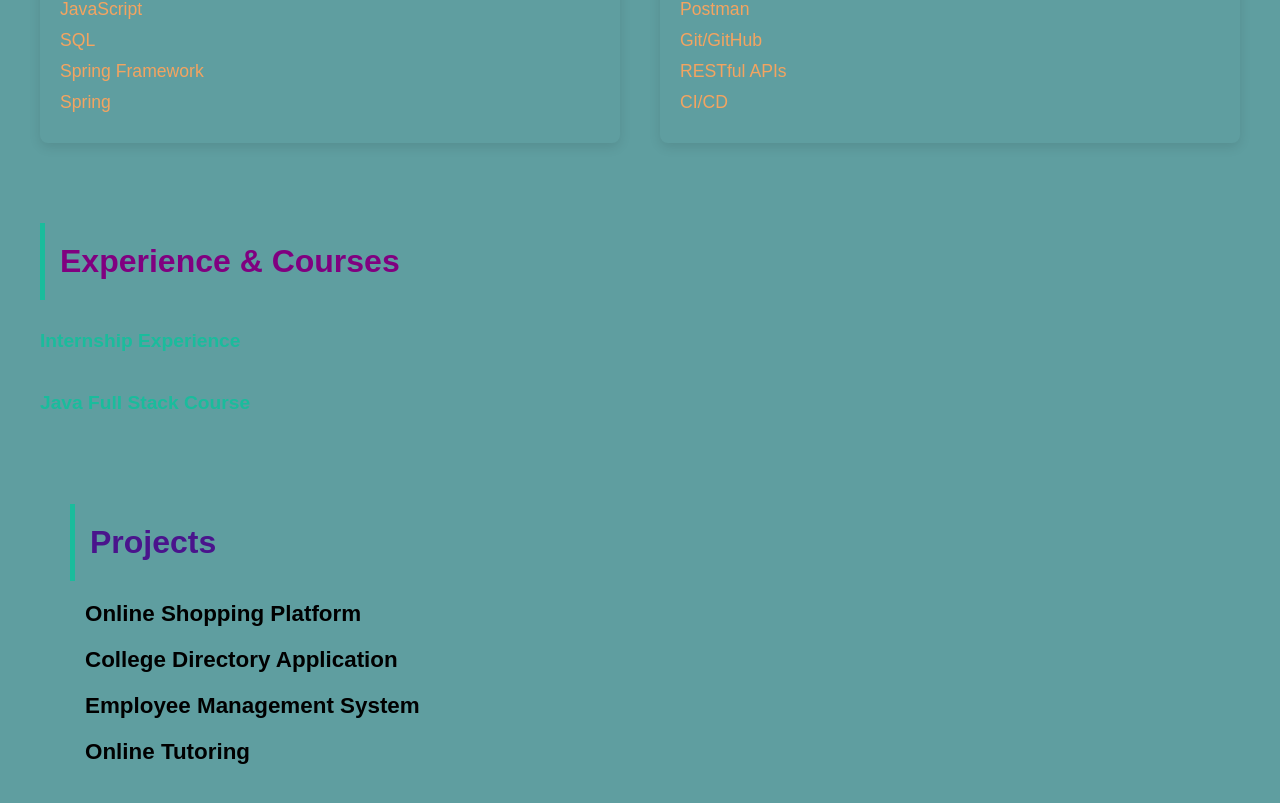
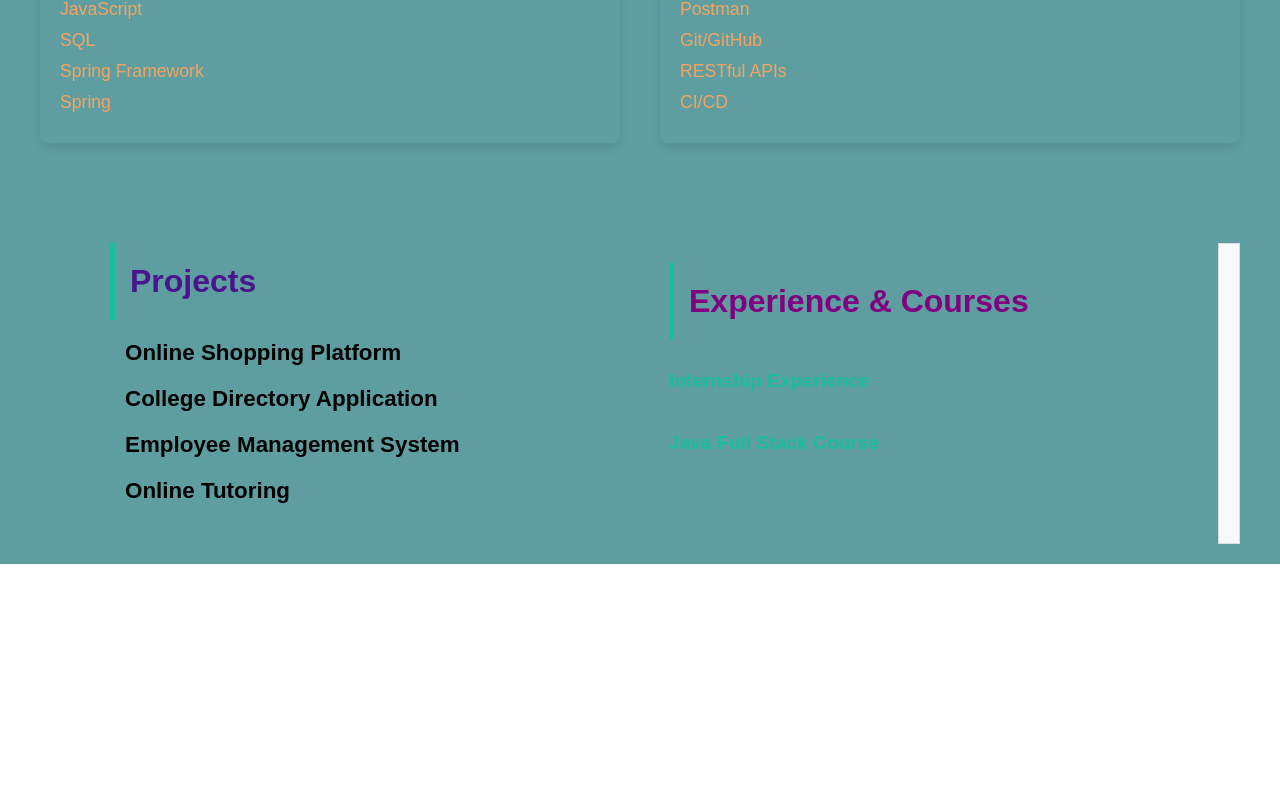
Before and after one commit to mreddy-fullstack/mallikarjunareddy_portfolio, a React (Create React App) app: page / in a window 1280 px wide. Shown: the part 1112-1915 px from the top of the page. After the commit the page ends 1676 px from the top, so only its background shows below. Built offline with nearby package versions, Linux system fonts and the light colour scheme.

Commit message:
Projects and Experience are Updated

```diff
--- a/src/App.js
+++ b/src/App.js
@@ -2,17 +2,15 @@ import './App.css';
 import Header from './components/Header';
 import About from './components/About';
 import Skills from './components/Skills';
-import Projects from './components/Projects';
-import Experience from './components/experience';
+import SideBySideLayout from './components/SideBySideLayout';
 
 function App() {
   return (
     <div className="App">
-      <Header/>
-      <About/>
-      <Skills/>
-      <Experience/>
-      <Projects/>
+      <Header />
+      <About />
+      <Skills />
+      <SideBySideLayout/>
     </div>
   );
 }
--- /dev/null
+++ b/src/components/SideBySideLayout.css
@@ -0,0 +1,19 @@
+.side-by-side-layout {
+    display: flex;
+    flex-wrap: nowrap;
+    justify-content: space-between;
+    margin: 20px;
+  }
+
+  .left-panel,
+  .right-panel {
+    width: 45%;
+  }
+
+  .content-display {
+    margin-top: 20px;
+    padding: 10px;
+    border: 1px solid #ddd;
+    background-color: #f9f9f9;
+    font-size: 16px;
+  }
--- /dev/null
+++ b/src/components/SideBySideLayout.js
@@ -0,0 +1,27 @@
+import React, { useState } from 'react';
+import Projects from '../components/Projects';
+import Experience from '../components/experience';
+import './SideBySideLayout.css';
+
+const SideBySideLayout = () => {
+  const [activeContent, setActiveContent] = useState(null);
+
+  const handleProjectClick = (content) => setActiveContent(content);
+  const handleExperienceClick = (content) => setActiveContent(content);
+
+  return (
+    <section className="side-by-side-layout">
+      <div className="left-panel">
+        <Projects onClick={handleProjectClick} />
+      </div>
+      <div className="right-panel">
+        <Experience onClick={handleExperienceClick} />
+      </div>
+      <div className="content-display">
+        {activeContent && <div>{activeContent}</div>}
+      </div>
+    </section>
+  );
+};
+
+export default SideBySideLayout;
```
